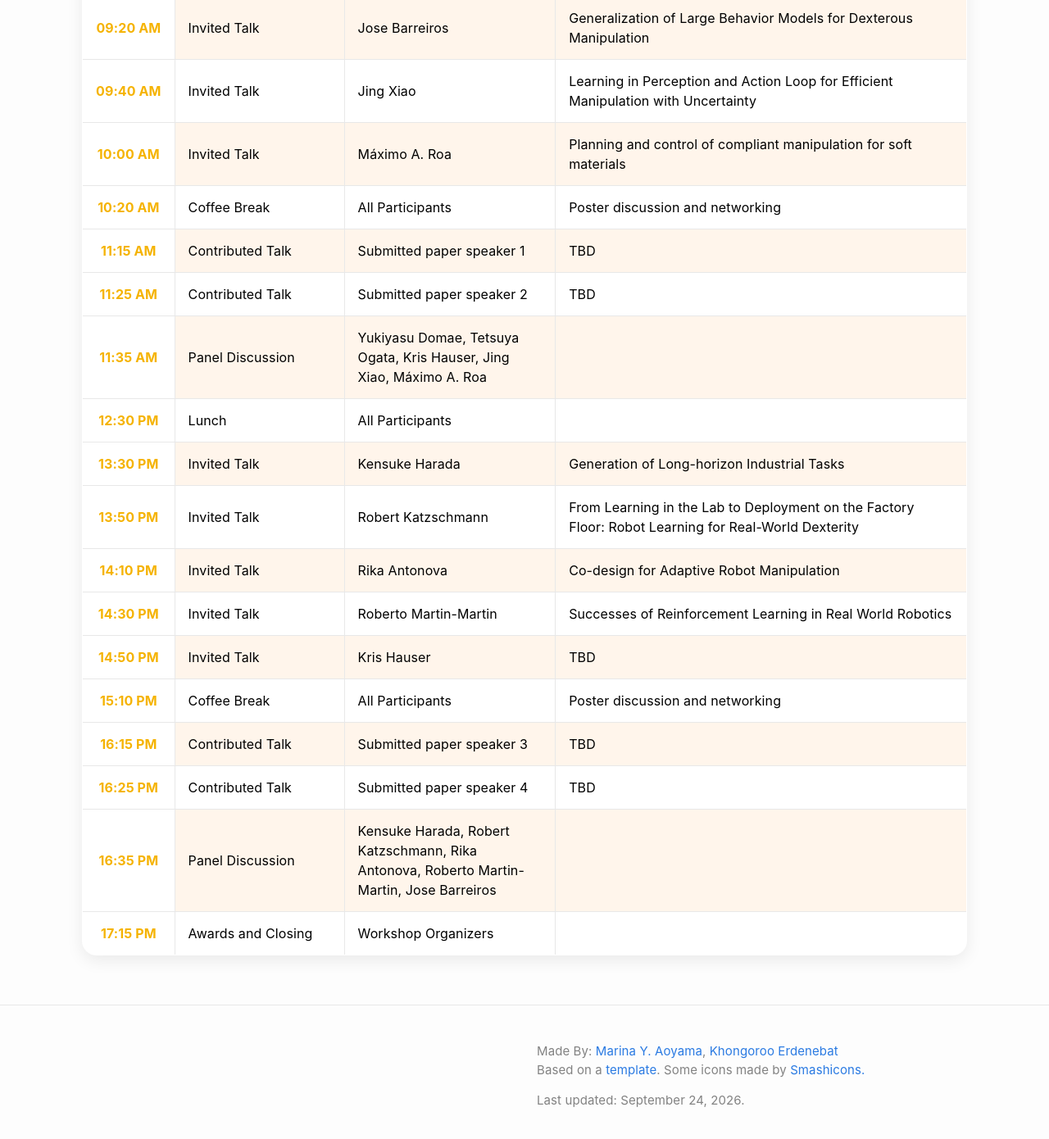
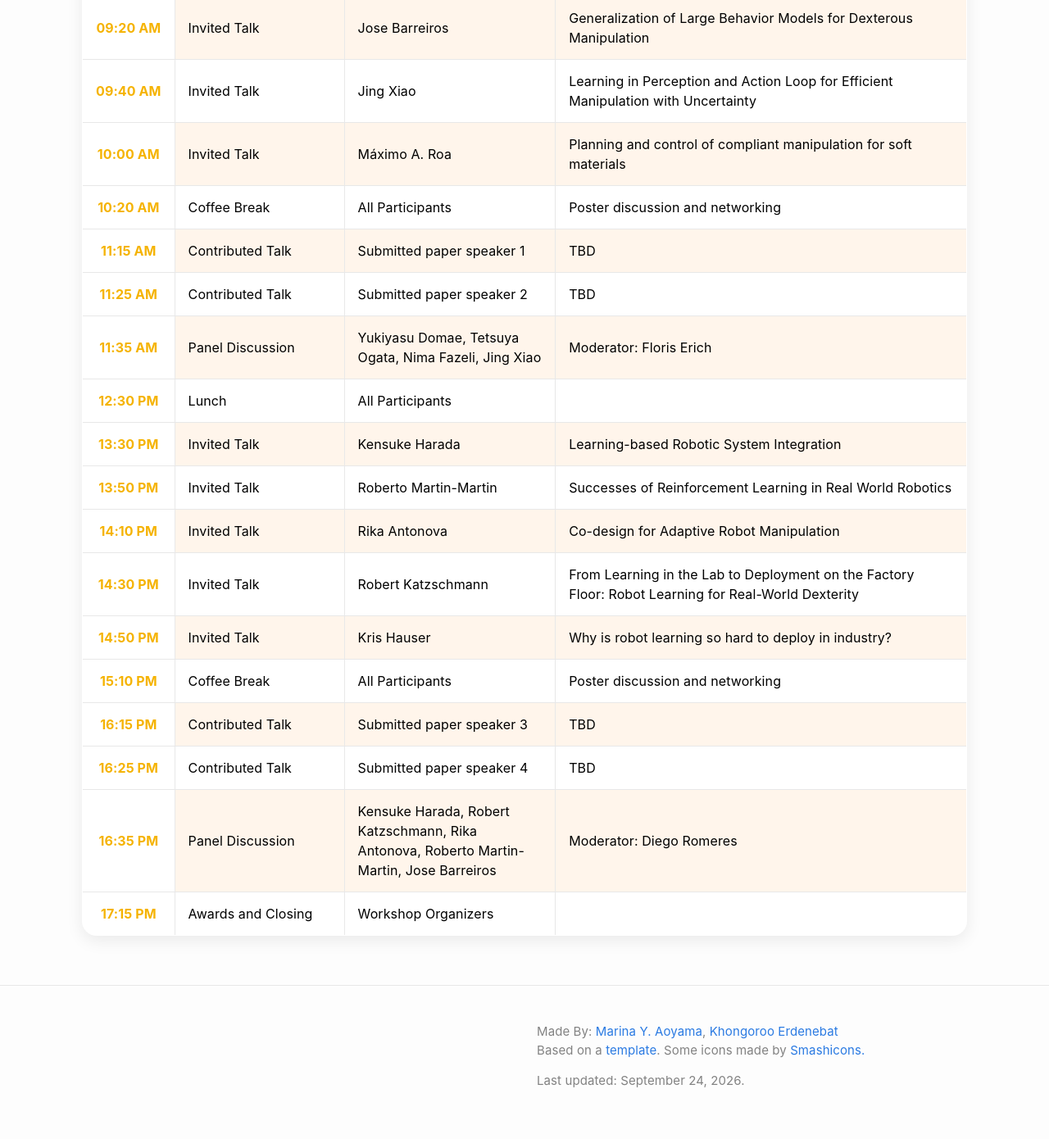
Before and after one commit to aistairc/IROS2026-workshop, a Jekyll site: the page built from schedule.md, in a window 1280 px wide and 1400 px high, scrolled down 533 px. Shown: the top 1390 px of the window at 82% size. Built offline with Jekyll 4.4.1, drawn with Linux system fonts in a browser that asks for light colours.

Commit message:
Update schedule topics

```diff
--- a/schedule.md
+++ b/schedule.md
@@ -159,8 +159,8 @@ permalink: /schedule/
                 <tr>
                     <td class="time">11:35 AM</td>
                     <td>Panel Discussion</td>
-                    <td class="speaker">Yukiyasu Domae, Tetsuya Ogata, Kris Hauser, Jing Xiao, Máximo A. Roa</td>
-                    <td></td>
+                    <td class="speaker">Yukiyasu Domae, Tetsuya Ogata, Nima Fazeli, Jing Xiao</td>
+                    <td>Moderator: Floris Erich</td>
                 </tr>
                 <tr>
                     <td class="time">12:30 PM</td>
@@ -172,13 +172,13 @@ permalink: /schedule/
                     <td class="time">13:30 PM</td>
                     <td>Invited Talk</td>
                     <td class="speaker">Kensuke Harada</td>
-                    <td>Generation of Long-horizon Industrial Tasks</td>
+                    <td>Learning-based Robotic System Integration</td>
                 </tr>
                 <tr>
                     <td class="time">13:50 PM</td>
                     <td>Invited Talk</td>
-                    <td class="speaker">Robert Katzschmann</td>
-                    <td>From Learning in the Lab to Deployment on the Factory Floor: Robot Learning for Real-World Dexterity</td>
+                    <td class="speaker">Roberto Martin-Martin</td>
+                    <td>Successes of Reinforcement Learning in Real World Robotics</td>
                 </tr>
                 <tr>
                     <td class="time">14:10 PM</td>
@@ -189,14 +189,14 @@ permalink: /schedule/
                 <tr>
                     <td class="time">14:30 PM</td>
                     <td>Invited Talk</td>
-                    <td class="speaker">Roberto Martin-Martin</td>
-                    <td>Successes of Reinforcement Learning in Real World Robotics</td>
+                    <td class="speaker">Robert Katzschmann</td>
+                    <td>From Learning in the Lab to Deployment on the Factory Floor: Robot Learning for Real-World Dexterity</td>
                 </tr>
                 <tr>
                     <td class="time">14:50 PM</td>
                     <td>Invited Talk</td>
                     <td class="speaker">Kris Hauser</td>
-                    <td>TBD</td>
+                    <td>Why is robot learning so hard to deploy in industry?</td>
                 </tr>
                 <tr>
                     <td class="time">15:10 PM</td>
@@ -220,7 +220,7 @@ permalink: /schedule/
                     <td class="time">16:35 PM</td>
                     <td>Panel Discussion</td>
                     <td class="speaker">Kensuke Harada, Robert Katzschmann, Rika Antonova, Roberto Martin-Martin, Jose Barreiros</td>
-                    <td></td>
+                    <td>Moderator: Diego Romeres</td>
                 </tr>
                 <tr>
                     <td class="time">17:15 PM</td>
```
